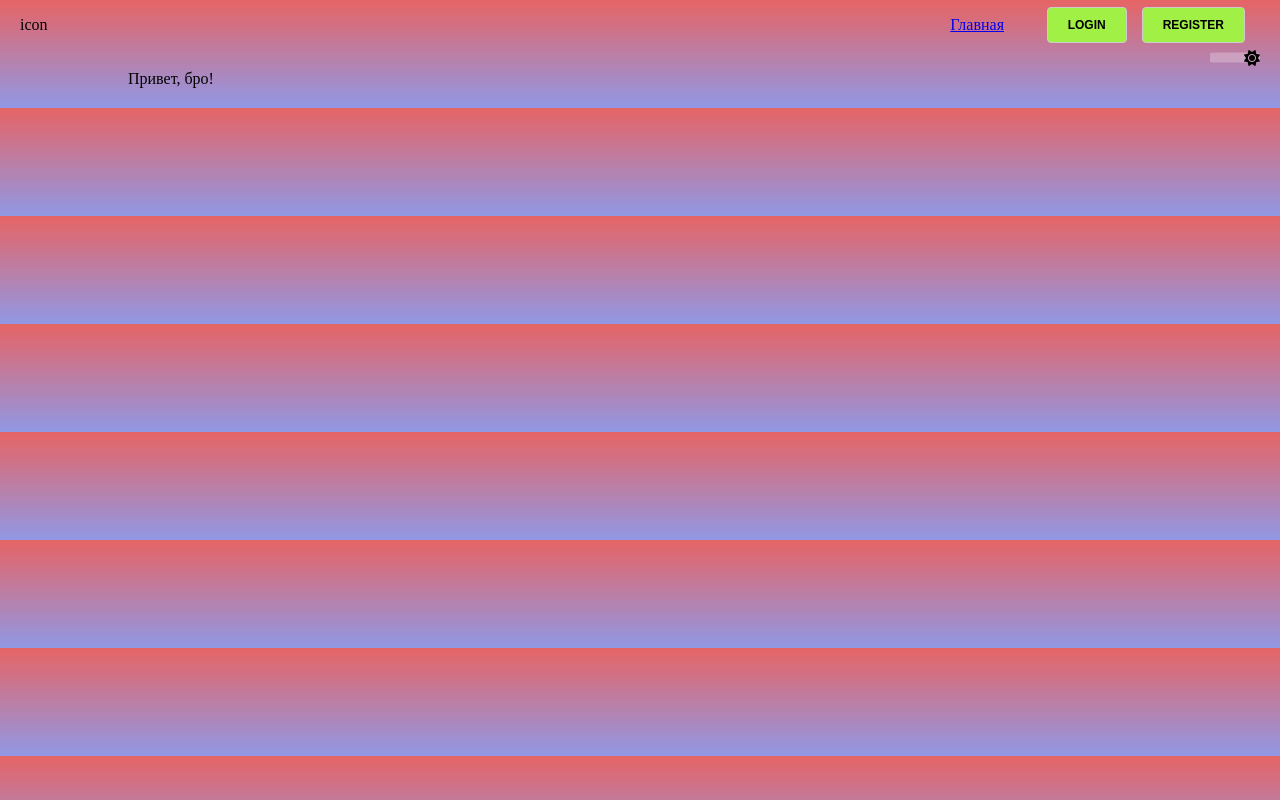
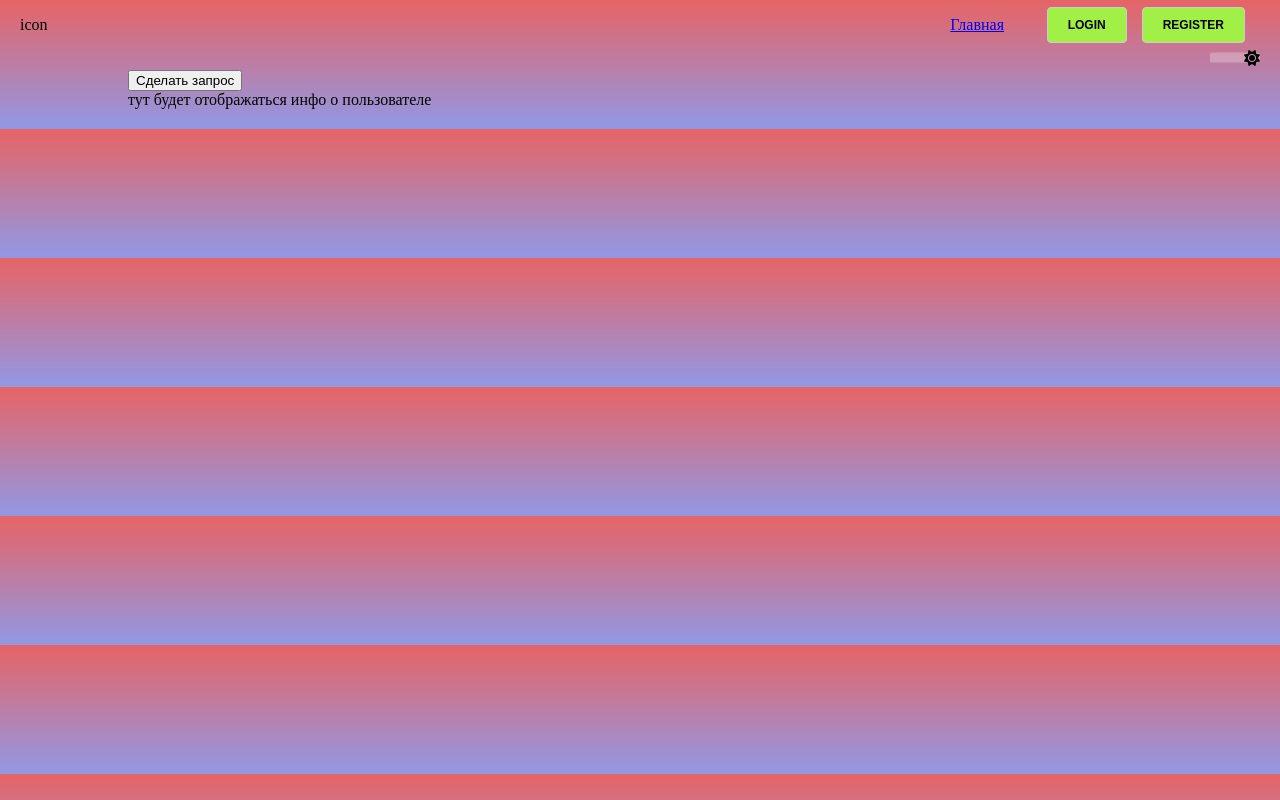
Before and after one commit to AlexSemynin/TodoApplication, a React app in the folder WebApp/wwwroot/: page / in a window 1280 px wide. Built offline with nearby package versions, Linux system fonts and the light colour scheme.

Commit message:
save in loaclStorage string userData. Get() => parsed object user

```diff
--- a/WebApp/wwwroot/src/Store/AutoStore.ts
+++ b/WebApp/wwwroot/src/Store/AutoStore.ts
@@ -6,7 +6,8 @@ export default class AutoStore implements IAutoStore {
     constructor(mainStore: IMainStore){
         makeObservable(this);
         this._mainStore = mainStore;
-        this._user = <User>localStorage.getItem("user") ?? null;
+        // const user = localStorage.getItem("user");
+        this._user =  localStorage.getItem("user") ?? null;
         this.isLogin = !!this._user;
     }
 
@@ -14,11 +15,13 @@ export default class AutoStore implements IAutoStore {
 
     private _mainStore: IMainStore;
 
-    private _user: User;
+    @observable
+    private _user: string | null;
 
     @computed
     get getUser() : User{
-        return this._user;
+        const user = this._user;
+        return user ? JSON.parse(user) : null;
     }
 
     @observable
@@ -41,7 +44,8 @@ export default class AutoStore implements IAutoStore {
                 const message = JSON.parse(await response.text()).errorText;
                 throw new Error(`Ответ сервера: ${message}`);
             }else{
-                this._user = await response.json();
+                this._user = await response.text();
+                localStorage.setItem("user", this._user);
                 this.isLogin = true;
                 this.autoLogout(this._autoLogoutMCec);
             }
@@ -81,6 +85,7 @@ export default class AutoStore implements IAutoStore {
     async logout(){
         localStorage.removeItem("user");
         this.isLogin = false;
+        this._user = null;
         // Redirect to homePage
     }
 
--- a/WebApp/wwwroot/src/Store/interfaces/IAutoStore.ts
+++ b/WebApp/wwwroot/src/Store/interfaces/IAutoStore.ts
@@ -1,7 +1,7 @@
 export type User = {
     email: string;
     password: string;
-    token: string;
+    access_token: string;
     name?: string;
 } | null;
 
--- a/WebApp/wwwroot/src/Views/components/MainPage/MainPage.tsx
+++ b/WebApp/wwwroot/src/Views/components/MainPage/MainPage.tsx
@@ -1,14 +1,111 @@
-import React from 'react';
+import { inject, observer } from 'mobx-react';
+import React, { useContext, useState } from 'react';
+import AutoStore from '../../../Store/AutoStore';
 import classes from './MainPage.module.scss';
 
 
-const MainPage = (props: any) => {
+@inject("AutoStore")
+@observer
+export default class MainPag extends React.Component<{AutoStore: AutoStore}, {data: string}>{
 
-    return(
-        <div>
-            Привет, бро!
-        </div>
-    )
-};
+    private get autoStore(){
+        return this.props.AutoStore;
+    }
 
-export default MainPage;
+    constructor(props: {AutoStore: AutoStore}){
+        super(props);
+        this.state = {data: ""};
+    }
+
+
+    async submitRequest(){
+        try{
+            const token = this.autoStore.getUser?.access_token;
+            // const token = props?.AutoStore?.getUser.access_token;
+            let response = await fetch('/api/todos/getlogin', {
+                method: "GET",
+                headers:{
+                    "Content-Type": "application/json",
+                    "Authorization": "Bearer " + token  // передача токена в заголовке
+                }
+            });
+            if (!response.ok) {
+                const message = JSON.parse(await response.text()).errorText;
+                throw new Error(`Ответ сервера: ${message}`);
+            }else{
+                const data = await response.text();
+                this.setState({data});
+            }
+        }catch(e){
+            throw new Error(e);
+        }
+    }
+
+    render(){
+        console.log('rendermainPage');
+        console.log(`isLogin - ${this.autoStore.isLogin}`);
+        console.log(`user email = ${this.autoStore.getUser?.email}`);
+        return(
+            <div>
+             <button onClick={this.submitRequest.bind(this)}>Сделать запрос</button>
+             <div>
+                 {
+                    !!this.state.data ?
+                     <span>{this.state.data}</span>
+                     :<span>тут будет отображаться инфо о пользователе</span>
+                 }
+             </div>
+         </div>
+        )
+    }
+}
+
+// const MainPage = inject("AutoStore")(observer((props: React.PropsWithChildren<{autoStore?: AutoStore}>) => {
+//     const [data, SetData] = useState("");
+//     // const a = useContext()
+
+
+//     const submitRequest = async() => {
+//         try{
+//             const token = props.autoStore?.getUser?.access_token;
+//             // const token = props?.AutoStore?.getUser.access_token;
+//             let response = await fetch('api/todos', {
+//                 method: "GET",
+//                 headers:{
+//                     // 'Content-Type': 'application/json',
+//                     "Accept": "application/json",
+//                     "Authorization": "Bearer " + token  // передача токена в заголовке
+//                 }
+//             });
+//             if (!response.ok) {
+//                 const message = JSON.parse(await response.text()).errorText;
+//                 throw new Error(`Ответ сервера: ${message}`);
+//             }else{
+//                 const data = await response.text();
+//                 SetData(data);
+//             }
+//         }catch(e){
+//             throw new Error(e);
+//         }
+//     }
+
+//     const renderInfo = () => {
+
+//     }
+
+//     return(
+//         <div>
+//             {console.log(props.autoStore?.getUser?.access_token)}
+//             <button onClick={() => submitRequest()}>Сделать запрос</button>
+//             <div>
+//                 {
+//                     !!data ?
+//                     <span>{data}</span>
+//                     :<span>тут будет отображаться инфо о пользователе</span>
+//                 }
+//             </div>
+//         </div>
+//     )
+// }));
+
+// export default MainPage;
```
